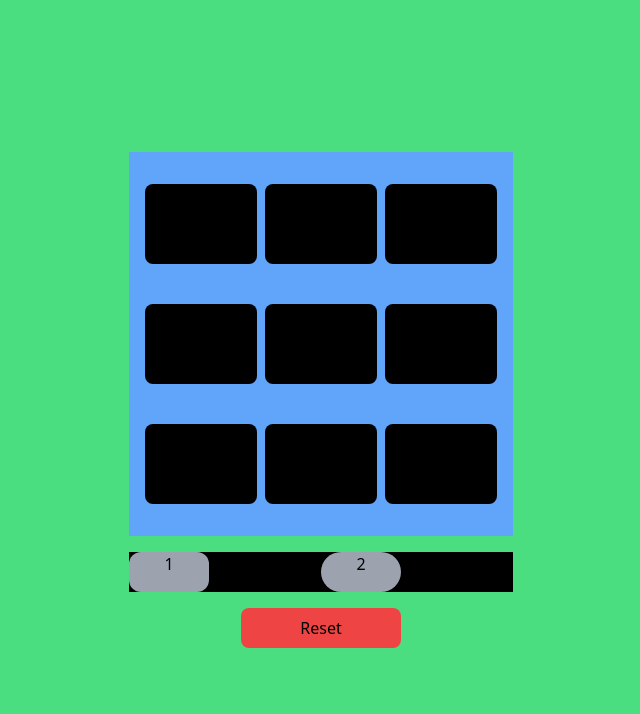
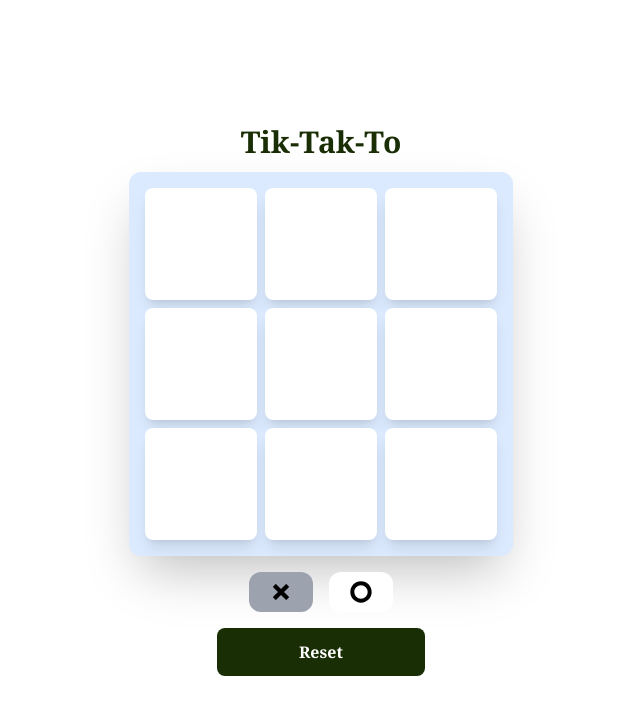
Before and after one commit to theisolatedmonk/tik-tak-to, a Next.js app: page / in a window 1280 px wide. Shown: the top 714 px of the page, without its empty margins (319-959 px from the left). Built offline with nearby package versions, Linux system fonts and the light colour scheme.

Commit message:
design-implimented

```diff
--- a/package.json
+++ b/package.json
@@ -13,12 +13,14 @@
     "@types/react": "18.2.4",
     "@types/react-dom": "18.2.3",
     "autoprefixer": "10.4.14",
+    "clsx": "^1.2.1",
     "eslint": "8.39.0",
     "eslint-config-next": "13.3.4",
     "next": "13.3.4",
     "postcss": "8.4.23",
     "react": "18.2.0",
     "react-dom": "18.2.0",
+    "react-icons": "^4.8.0",
     "tailwindcss": "3.3.2",
     "typescript": "5.0.4"
   }
--- a/src/pages/index.tsx
+++ b/src/pages/index.tsx
@@ -1,32 +1,75 @@
-import Image from 'next/image'
-import { Inter } from 'next/font/google'
-import { useState } from 'react'
+import Image from "next/image";
+import { Inter } from "next/font/google";
+import { useState } from "react";
+import { ImCross } from "react-icons/im";
+import { CgShapeCircle } from "react-icons/cg";
+import clsx from "clsx";
 
-const inter = Inter({ subsets: ['latin'] })
+const inter = Inter({ subsets: ["latin"] });
 
 export default function Home() {
+  const initialValues = [
+    { value: "" },
+    { value: "" },
+    { value: "" },
+    { value: "" },
+    { value: "" },
+    { value: "" },
+    { value: "" },
+    { value: "" },
+    { value: "" },
+  ];
+  const [containerState, setContainerState] = useState(initialValues);
+  const [currentPlayer, setCurrentPlayer] = useState("x");
 
-   const initialValues = [{value:""},{value:""},{value:""},{value:""},{value:""},{value:""},{value:""},{value:""},{value:""}]
+  function handleBoxClick() {
+    if (currentPlayer === "x") setCurrentPlayer("o");
+    else if (currentPlayer === "o") setCurrentPlayer("x");
+  }
 
-   const [containerState, setContainerState] = useState(initialValues);
+  return (
+    <main className=" flex flex-col justify-center bg-white h-screen w-full items-center gap-2">
+      <p
+        className="w-52 h-10
+ text-lime-950 text-3xl font-bold font-serif rounded-lg  text-center items-center"
+      >
+        Tik-Tak-To
+      </p>
+      <div className="grid grid-cols-3 justify-center w-96 bg-blue-100 h-96 items-center gap-2 p-4 rounded-xl shadow-2xl">
+        {initialValues.map((link) => (
+          <button
+            onClick={handleBoxClick}
+            className="h-28 w-full rounded-lg bg-white focus:bg-slate-400 focus:outline shadow-lg"
+          >
+            {" "}
+          </button>
+        ))}
+      </div>
+      <div className="grid grid-cols-2  rounded-md p-2 w-40 gap-4  gap h-14 items-center ">
+        <p
+          className={clsx(
+            "  h-10 rounded-xl flex items-center justify-center",
+            currentPlayer === "x" ? "bg-gray-400" : "bg-white"
+          )}
+        >
+          <ImCross />
+        </p>
+        <p
+          className={clsx(
+            "  h-10 rounded-xl flex items-center justify-center ",
+            currentPlayer === "o" ? "bg-gray-400" : "bg-white"
+          )}
+        >
+          <CgShapeCircle className="h-8 w-8" />
+        </p>
+      </div>
 
-   return (
-    <main className=' flex flex-col justify-center bg-green-400 h-screen w-full items-center gap-4'>
-
-      <div className='grid grid-cols-3 justify-center w-96 bg-blue-400 h-96 items-center gap-2 p-4'>
-      {initialValues.map(link =>
-        <button className='h-20 w-full rounded-lg bg-black'> </button>
-        )}
-        </div>
-        <div className='grid grid-cols-2 bg-black w-96  gap- justify-center'>
-          <p className=' bg-gray-400 h-10 rounded-xl w-20 text-center '>1</p>
-          <p className='w-20 bg-gray-400 h-10 rounded-3xl  text-center'>2</p>
-        </div>
-
-        <button className='w-40 h-10
-bg-red-500 rounded-lg      '>Reset</button>
-
-
+      <button
+        className="w-52 h-12
+bg-lime-950 text-white font-bold font-serif rounded-lg   focus:outline focus:outline-white focus:order-2 focus:bg-gray-400 "
+      >
+        Reset
+      </button>
     </main>
-  )
+  );
 }
```
Also changed, not shown: 1 other file (tests, documents, lock files or other folders).
